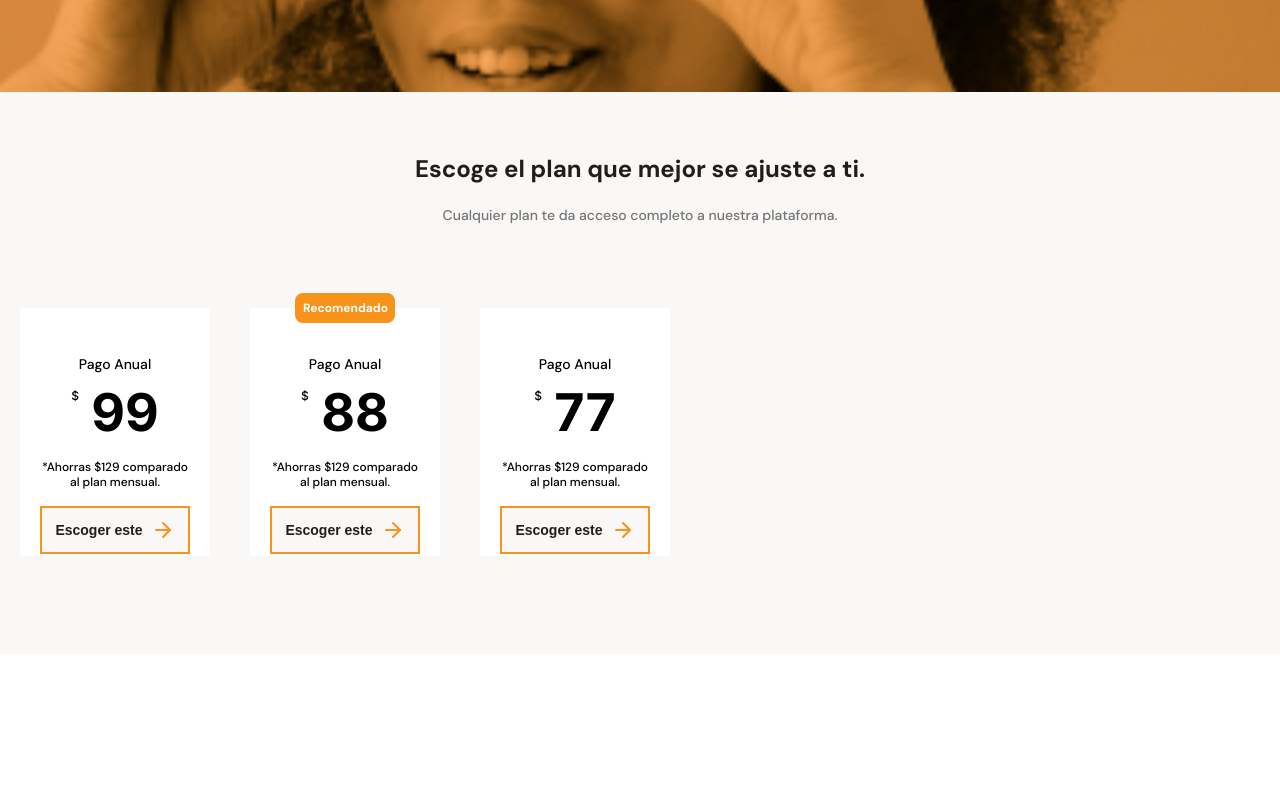
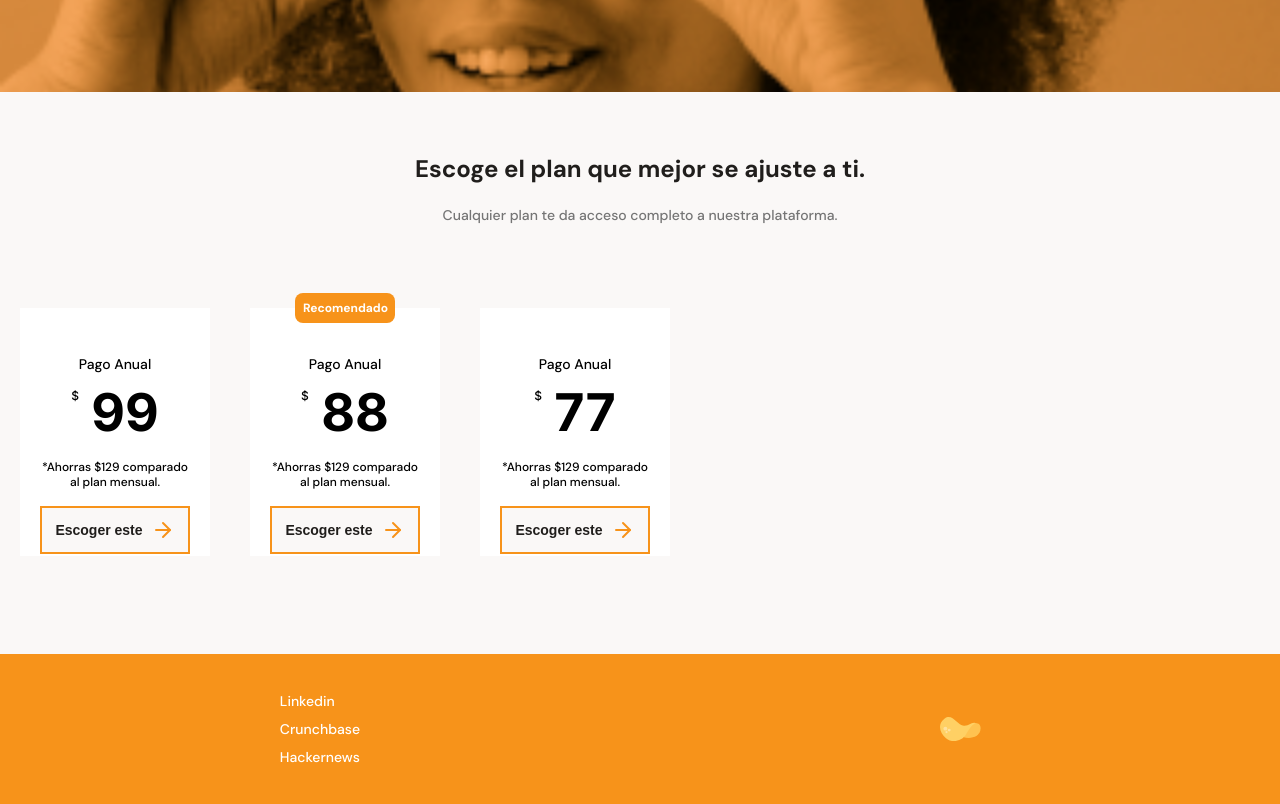
Before and after one commit to PabloAraya70/MobileFirst, a plain HTML site: page index.html in a window 1280 px wide. Shown: the part 2345-3149 px from the top of the page. Before the commit the page ends 2999 px from the top, so only its background shows below. Drawn offline with Linux system fonts and the light colour scheme.

Commit message:
Clase 28, agregado de footer

```diff
--- a/index.html
+++ b/index.html
@@ -130,7 +130,16 @@
         </section>
     </main>
     <footer>
-
+        <section class="footer--left">
+            <ul>
+                <li><a href="#">Linkedin</a></li>
+                <li><a href="#">Crunchbase</a></li>
+                <li><a href="#">Hackernews</a></li>
+            </ul>
+        </section>
+        <section class="footer--right">
+            <img src="./assets/imgs/logosolo.svg" alt="Logo de Batabit 2020">
+        </section>
     </footer>
 </body>
 </html>
--- a/styles.css
+++ b/styles.css
@@ -470,3 +470,33 @@ main {
     background-repeat: no-repeat;
     background-position: center;
 }
+
+footer {
+    display: flex;
+    width: 100%;
+    height: 150px;
+    background-color: var(--bitcoin-orange);
+}
+
+footer section {
+    display: flex;
+    justify-content: center;
+    align-items: center;
+    width: 50%;
+}
+
+.footer--left ul {
+    font-size: 1.4rem;
+    font-weight: 500;
+    line-height: 1.8rem;
+    list-style: none;
+}
+
+.footer--left li {
+    margin: 10px 0;
+}
+
+.footer--left a {
+    text-decoration: none;
+    color: var(--white);
+}
```
